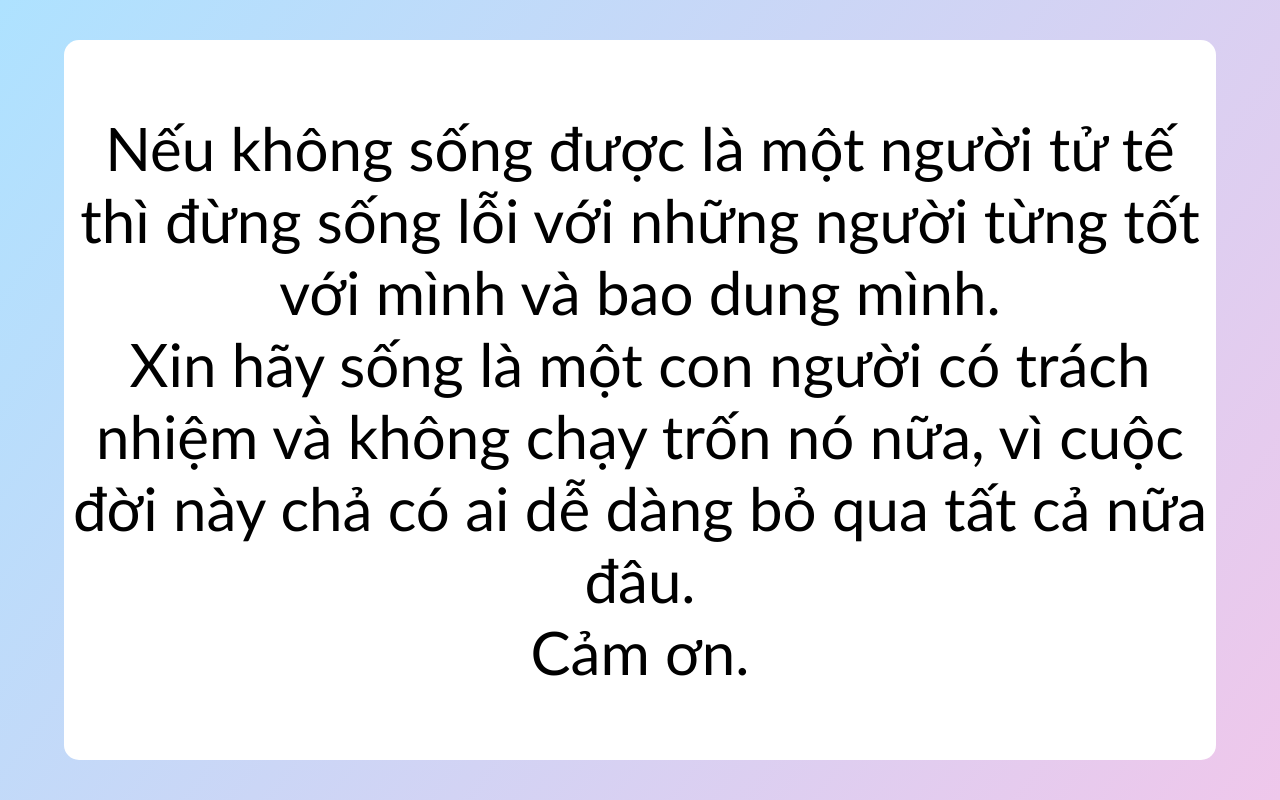
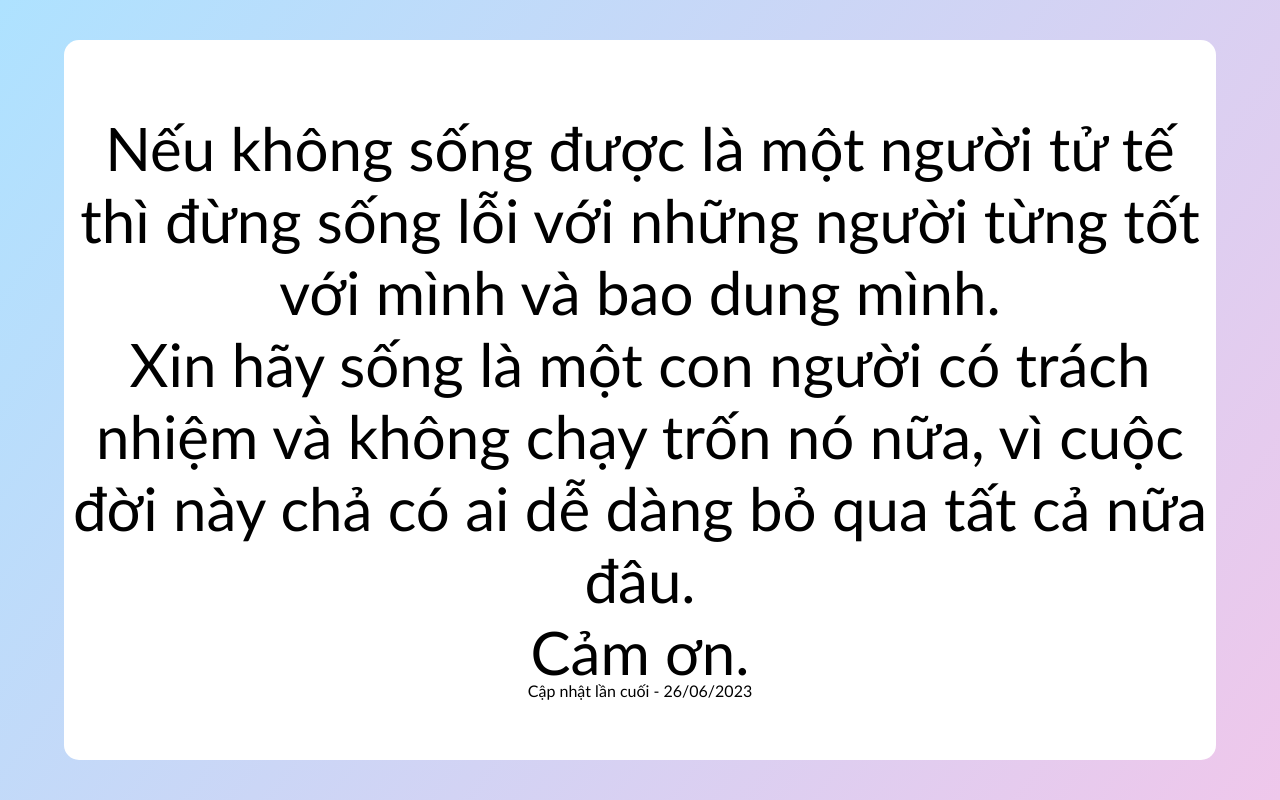
Before and after one commit to 5698732asd/5698732asd.github.io, a plain HTML site: page done/Site1/Page-1.html in a window 1280 px wide. Drawn offline with Linux system fonts and the light colour scheme.

Commit message:
Add files via upload

```diff
--- a/done/Site1/Page-1.html
+++ b/done/Site1/Page-1.html
@@ -22,11 +22,17 @@
             display: flex;
             justify-content: center;
             align-items: center;
+            flex-direction: column;
         }
    .ok{
        text-align:center;
        font-size:60px;
    }
+        .bot {
+            bottom: 100;
+            position: fixed;
+
+        }
     </style>
   </head>
   <body>
@@ -38,7 +44,7 @@
       </div>
 
 
-
+      <div class="bot">Cập nhật lần cuối - 26/06/2023</div>
   </body>
 
 
```
